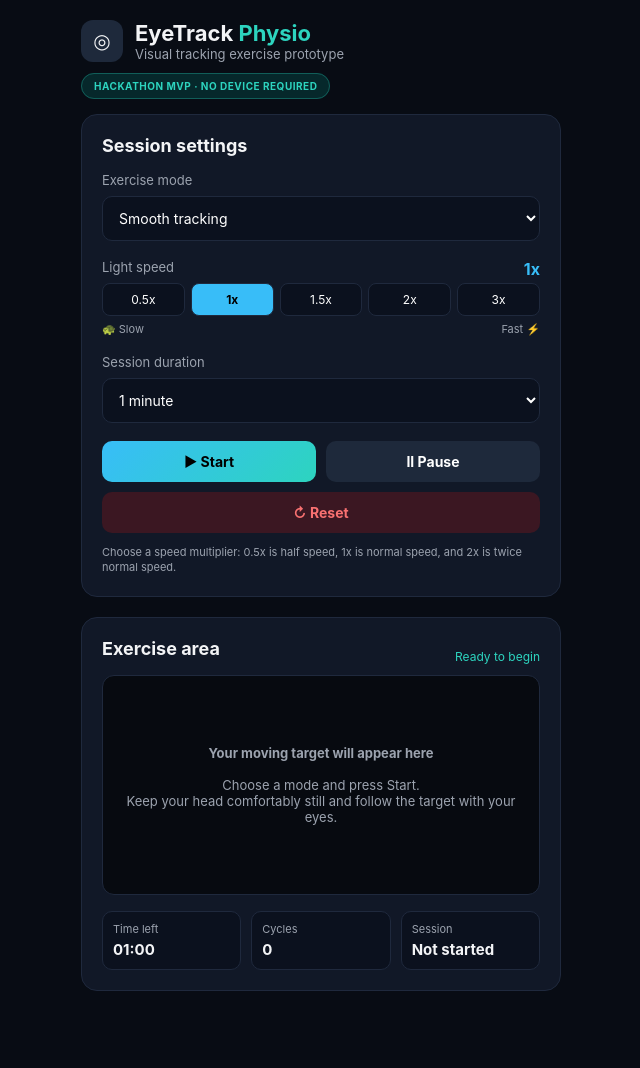
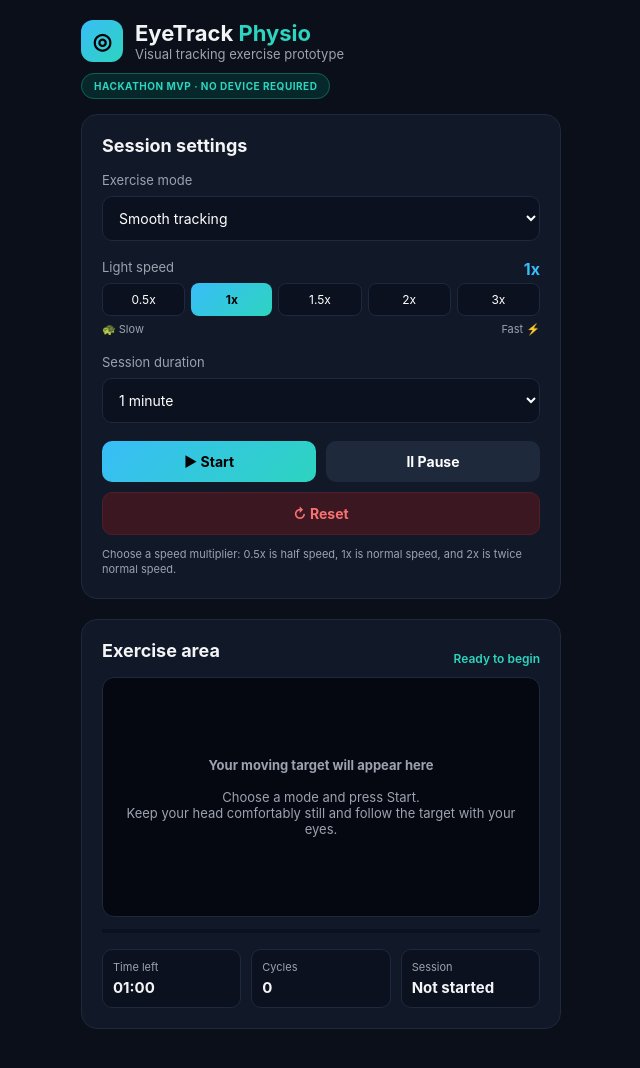
Before and after one commit to AlMizan-09/EyeTrack-Physio, a website: page index.html in a window 1280 px wide. Shown: the whole page, without its empty margins (319-959 px from the left). Before the commit the page ends 1031 px from the top, so only its background shows below. Drawn offline with Linux system fonts and the light colour scheme.

Commit message:
https://almizan-09.github.io/EyeTrack-Physio/

```diff
--- a/index.html
+++ b/index.html
@@ -80,11 +80,17 @@
         </div>
 
         <div class="canvas-area">
+          <canvas id="exerciseCanvas"></canvas>
           <p id="placeholderText">
             <strong>Your moving target will appear here</strong><br /><br />
             Choose a mode and press Start.<br />
             Keep your head comfortably still and follow the target with your eyes.
           </p>
+        </div>
+
+        <!-- Progress Bar -->
+        <div class="progress-bar-container">
+          <div id="progressBar" class="progress-bar"></div>
         </div>
 
         <!-- Metrics Footer -->
--- a/styles.css
+++ b/styles.css
@@ -1,5 +1,5 @@
 :root {
-  --bg-color: #080c14;
+  --bg-color: #0b0f19;
   --card-bg: #111827;
   --card-border: #1f293d;
   --primary-cyan: #38bdf8;
@@ -14,7 +14,7 @@
   box-sizing: border-box;
   margin: 0;
   padding: 0;
-  font-family: -apple-system, BlinkMacSystemFont, 'Segoe UI', Roboto, sans-serif;
+  font-family: -apple-system, BlinkMacSystemFont, "Segoe UI", Roboto, sans-serif;
 }
 
 body {
@@ -42,14 +42,16 @@ body {
 }
 
 .logo-icon {
-  background: #1e293b;
+  background: linear-gradient(135deg, #38bdf8, #2dd4bf);
+  color: #000;
   width: 42px;
   height: 42px;
   display: flex;
   align-items: center;
   justify-content: center;
   border-radius: 12px;
-  font-size: 20px;
+  font-size: 22px;
+  font-weight: bold;
 }
 
 h1 {
@@ -85,8 +87,7 @@ h1 span {
   margin-bottom: 20px;
 }
 
-h2,
-h3 {
+h2, h3 {
   font-size: 18px;
   margin-bottom: 16px;
 }
@@ -110,6 +111,7 @@ select {
   border-radius: 10px;
   color: white;
   font-size: 14px;
+  outline: none;
 }
 
 .label-row {
@@ -137,12 +139,14 @@ select {
   border-radius: 8px;
   cursor: pointer;
   font-size: 12px;
+  transition: all 0.2s ease;
 }
 
 .speed-btn.active {
-  background-color: #38bdf8;
+  background: linear-gradient(135deg, #38bdf8, #2dd4bf);
   color: #000;
   font-weight: bold;
+  border: none;
 }
 
 .speed-range-text {
@@ -181,6 +185,7 @@ select {
 .btn-danger {
   background-color: var(--btn-danger);
   color: var(--btn-danger-text);
+  border: 1px solid #521d2a;
 }
 
 .info-text {
@@ -199,21 +204,53 @@ select {
 .status-badge {
   color: var(--accent-teal);
   font-size: 12px;
+  font-weight: 600;
 }
 
 .canvas-area {
-  background-color: #070a10;
+  position: relative;
+  background-color: #050811;
   border: 1px solid var(--card-border);
   border-radius: 12px;
-  height: 220px;
+  height: 240px;
   display: flex;
   align-items: center;
   justify-content: center;
   text-align: center;
   padding: 20px;
-  margin-bottom: 16px;
+  margin-bottom: 12px;
+  overflow: hidden;
+}
+
+#exerciseCanvas {
+  position: absolute;
+  top: 0;
+  left: 0;
+  width: 100%;
+  height: 100%;
+  display: none;
+}
+
+#placeholderText {
   color: var(--text-muted);
   font-size: 13px;
+  z-index: 2;
+}
+
+.progress-bar-container {
+  width: 100%;
+  height: 4px;
+  background-color: #0b111e;
+  border-radius: 2px;
+  margin-bottom: 16px;
+  overflow: hidden;
+}
+
+.progress-bar {
+  height: 100%;
+  width: 0%;
+  background: linear-gradient(90deg, #38bdf8, #2dd4bf);
+  transition: width 0.1s linear;
 }
 
 .metrics-grid {
@@ -249,7 +286,7 @@ select {
   left: 0;
   width: 100%;
   height: 100%;
-  background: rgba(0, 0, 0, 0.75);
+  background: rgba(0, 0, 0, 0.8);
   display: flex;
   align-items: center;
   justify-content: center;
@@ -268,6 +305,7 @@ select {
   border-radius: 20px;
   text-align: center;
   max-width: 320px;
+  box-shadow: 0 10px 25px rgba(0, 0, 0, 0.5);
 }
 
 .modal-card h2 {
```
